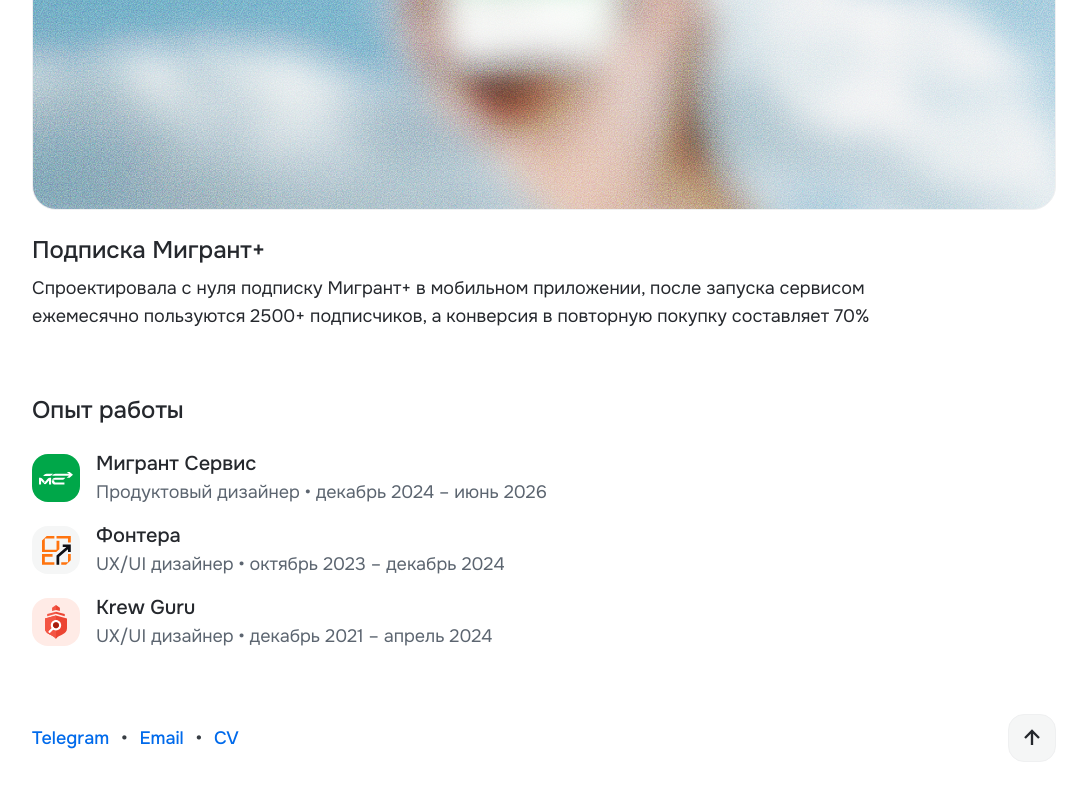
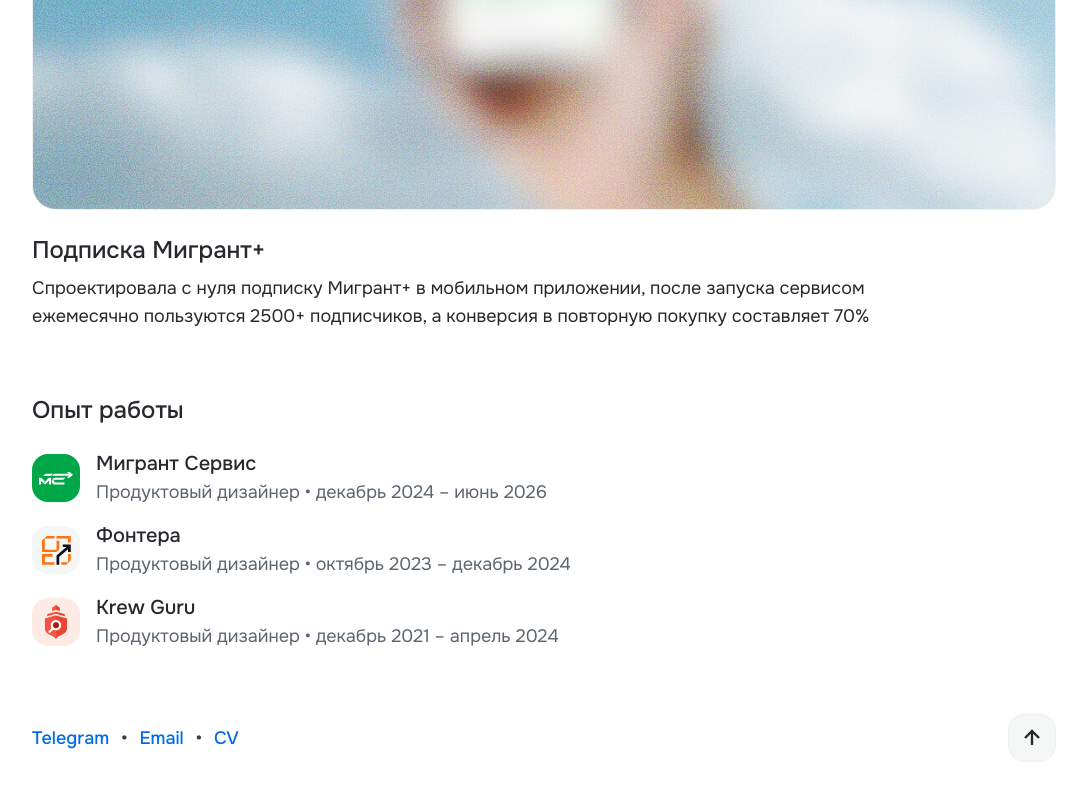
Before and after one commit to Yulianiaa/portfolio, a Next.js app: page / in a window 1280 px wide. Shown: the part 1874-2674 px from the top of the page, without its empty margins (96-1183 px from the left). Built offline with nearby package versions, Linux system fonts and the light colour scheme.

Commit message:
Rename UX/UI дизайнер to Продуктовый дизайнер across all experience entries
Co-Authored-By: Claude Sonnet 5 <noreply@anthropic.com>

```diff
--- a/content/profile.ts
+++ b/content/profile.ts
@@ -36,7 +36,7 @@ export const profile = {
     },
     {
       company: "Фонтера",
-      position: "UX/UI дизайнер",
+      position: "Продуктовый дизайнер",
       period: "октябрь 2023 – декабрь 2024",
       logo: "/assets/logos/fontera.svg",
       logoWidth: 29,
@@ -45,7 +45,7 @@ export const profile = {
     },
     {
       company: "Krew Guru",
-      position: "UX/UI дизайнер",
+      position: "Продуктовый дизайнер",
       period: "декабрь 2021 – апрель 2024",
       logo: "/assets/logos/krewguru.svg",
       logoWidth: 22,
```
